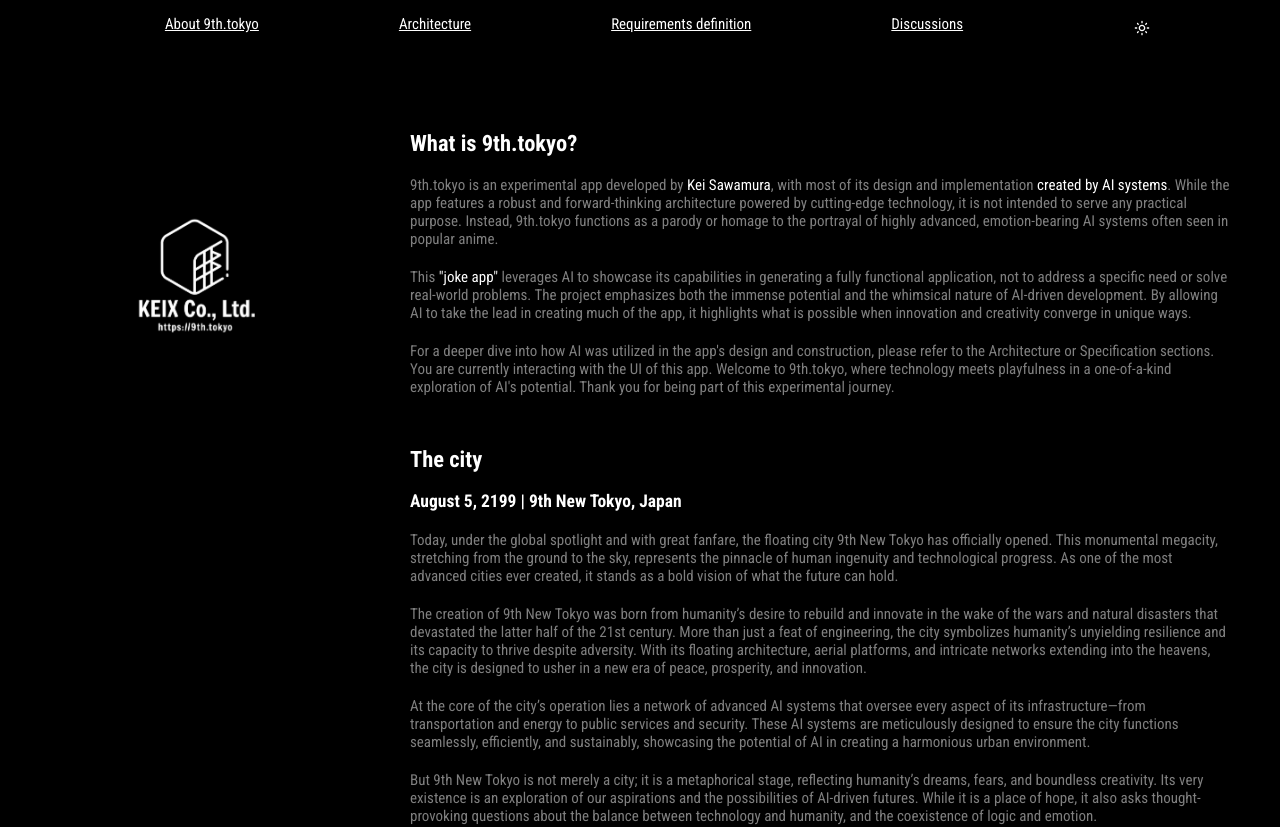
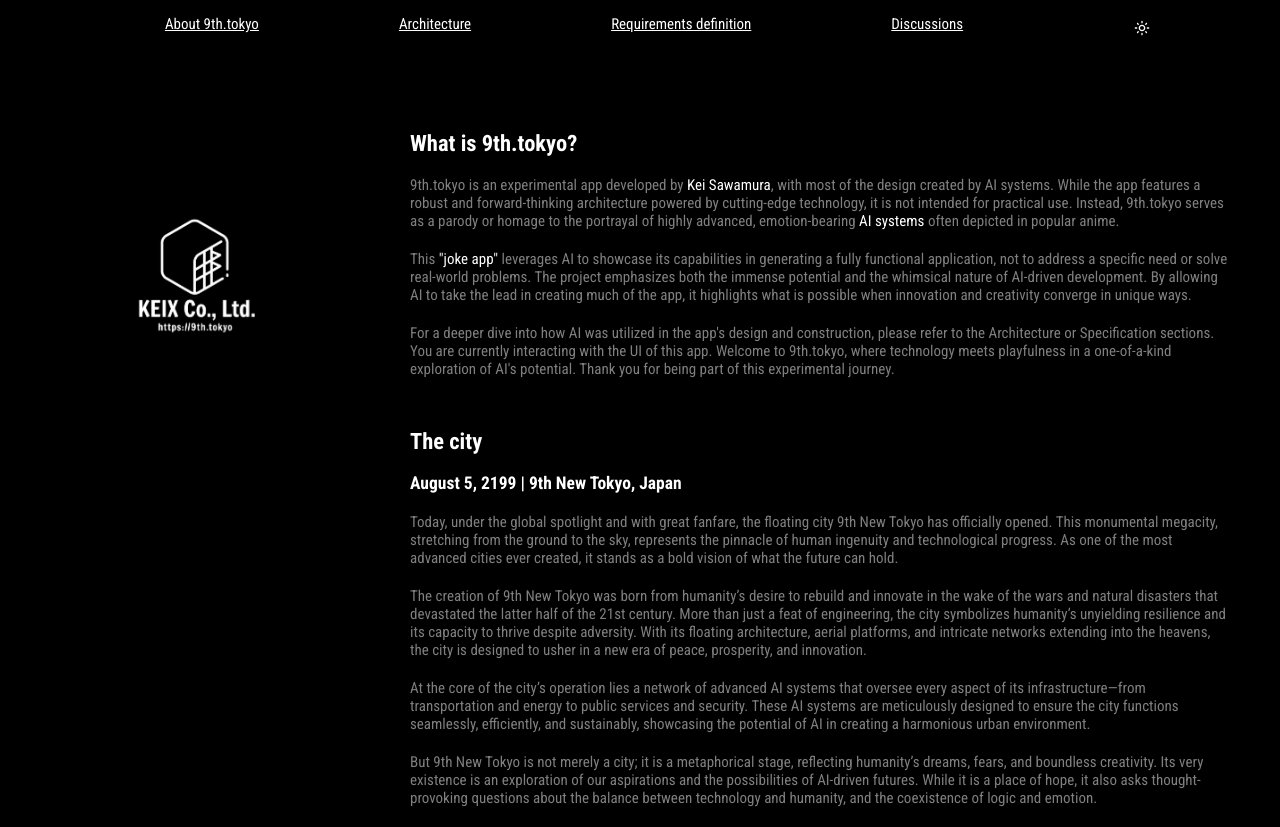
Before and after one commit to keix-luna/9th.tokyo, a React (Create React App) app: page / in a window 1280 px wide. Shown: the top 827 px of the page. Built offline with nearby package versions, Linux system fonts and the light colour scheme.

Commit message:
Updated text

```diff
--- a/src/Architecture.tsx
+++ b/src/Architecture.tsx
@@ -13,7 +13,7 @@ const Architecture: React.FC = () => {
         <h2>The Architecture of 9th.tokyo</h2>
 
         <div className="message">
-This application is developed using TypeScript with React for the frontend (Current View), and Python's FastAPI framework served by Nginx with Uvicorn for the backend, It runs on a native Linux, not Dockerized. The article generation system relies on the Threads API and Gemini-1.5-Flash, and it runs on Lambda. Articles generated by AI are stored in Milvus. The source code is available for you to use, modify, and redistribute.
+This application is developed using TypeScript with React for the frontend (Current View), and Python's FastAPI framework served by Nginx with Uvicorn for the backend, It runs on a native Linux, not Dockerized. The article generation system relies on GPT-4o, and it runs on Lambda. Articles generated by AI are stored in Milvus. The source code is available for you to use, modify, and redistribute.
         </div>
 
         <div className="message">
--- a/src/Home.tsx
+++ b/src/Home.tsx
@@ -27,7 +27,7 @@ function Home() {
         <h2>What is 9th.tokyo?</h2>
 
         <div className="message">
-        9th.tokyo is an experimental app developed by <span className="emphasis">Kei Sawamura</span>, with most of its design and implementation <span className="emphasis">created by AI systems</span>. While the app features a robust and forward-thinking architecture powered by cutting-edge technology, it is not intended to serve any practical purpose. Instead, 9th.tokyo functions as a parody or homage to the portrayal of highly advanced, emotion-bearing AI systems often seen in popular anime.
+        9th.tokyo is an experimental app developed by <span className="emphasis">Kei Sawamura</span>, with most of the design created by AI systems. While the app features a robust and forward-thinking architecture powered by cutting-edge technology, it is not intended for practical use. Instead, 9th.tokyo serves as a parody or homage to the portrayal of highly advanced, emotion-bearing <span className="emphasis">AI systems</span> often depicted in popular anime.
         </div>
 
         <div className="message">
```
